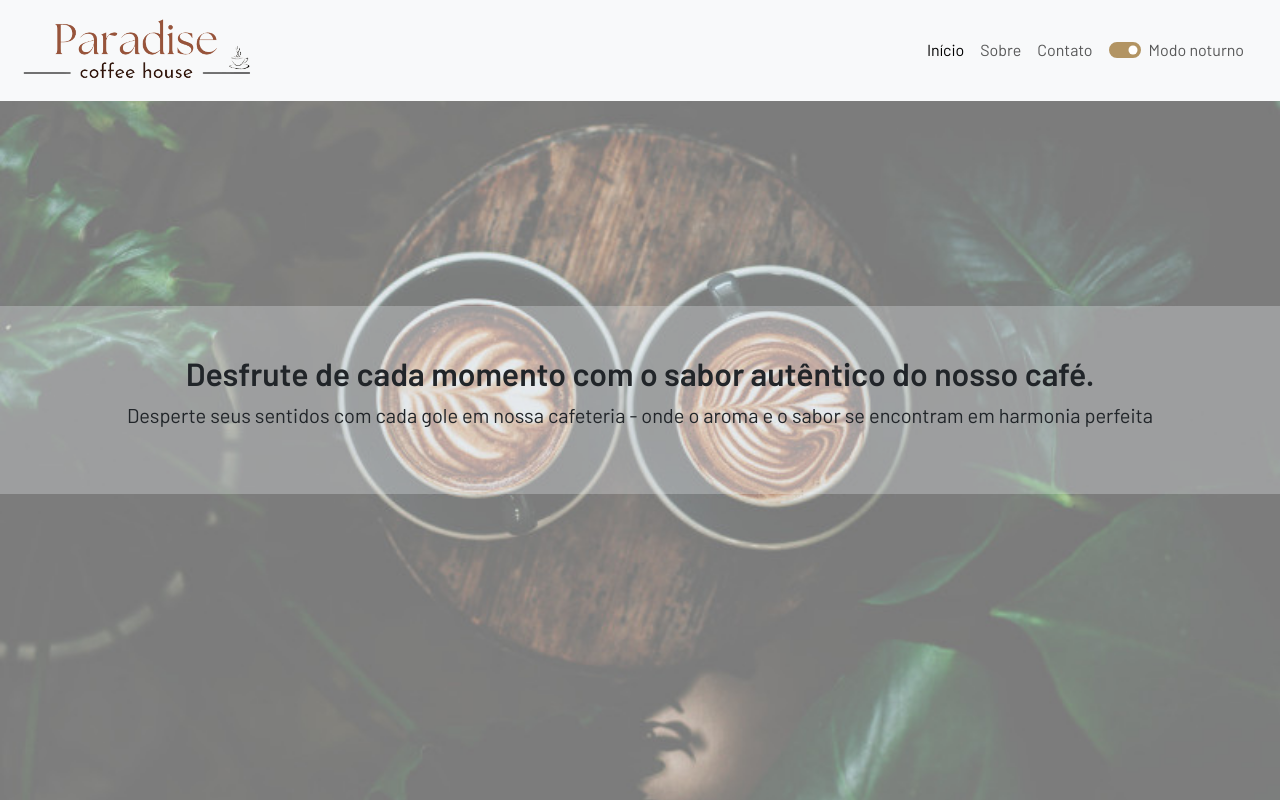
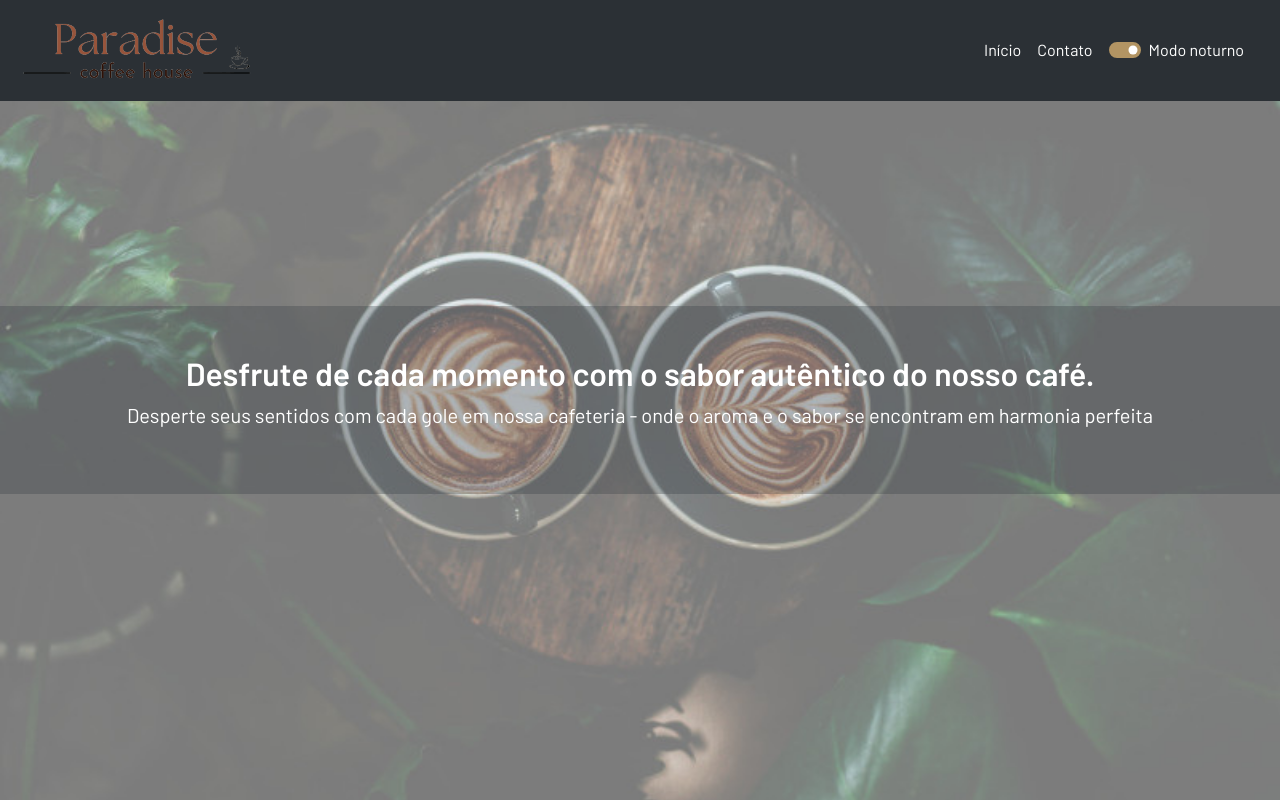
Before and after one commit to ericckao/frontend-bootstrap-paradisecoffee, a plain HTML site: page index.html in a window 1280 px wide. Both pictures are taken after a click on the switch "Modo noturno". Shown: the top 800 px of the page. Drawn offline with nearby package versions, Linux system fonts and the light colour scheme.

Commit message:
Inclusão do dark mode

```diff
--- a/index.html
+++ b/index.html
@@ -16,7 +16,7 @@
     <link rel="preconnect" href="https://fonts.gstatic.com" crossorigin>
     <link href="https://fonts.googleapis.com/css2?family=Barlow+Condensed:wght@700&family=Barlow:wght@400;600&display=swap" rel="stylesheet">
 </head>
-<body>
+<body data-bs-theme="light">
 
     <!-- NAVBAR OFFCANVAS -->
     <header>
@@ -37,16 +37,13 @@
                   <a class="nav-link active" aria-current="page" href="#">Início</a>
                 </li>
                 <li class="nav-item">
-                  <a class="nav-link" href="#">Sobre</a>
-                </li>
-                <li class="nav-item">
                   <a class="nav-link" href="#contato">Contato</a>
                 </li>
                 <li class="nav-item">
                   <a class="nav-link" href="#">
                     <div class="form-check form-switch">
-                      <input class="form-check-input" type="checkbox" role="switch" id="flexSwitchCheckDefault">
-                      <label class="form-check-label" for="flexSwitchCheckDefault">Modo noturno</label>
+                      <input class="form-check-input" type="checkbox" role="switch" id="modo-noturno">
+                      <label class="form-check-label" for="modo-noturno">Modo noturno</label>
                     </div></a>
                 </li>
             </div>
@@ -59,7 +56,7 @@
       <!-- Banner Paralax 1 -->
         <section class="banners banner-1 d-flex flex-column justify-content-center text-center">
             <div class="banners-titulo bg-body-secondary py-5">
-                <h2 class="fw-bold text-dark">Desfrute de cada momento com o sabor autêntico do nosso café.</h2>
+                <h2 class="fw-bold">Desfrute de cada momento com o sabor autêntico do nosso café.</h2>
                 <p class="fs-5">Desperte seus sentidos com cada gole em nossa cafeteria - onde o aroma e o sabor se encontram em harmonia perfeita</p>
             </div>
         </section>
@@ -103,7 +100,7 @@
         <!-- Banner Paralax 2 -->
         <section class="banners banner-2 d-flex flex-column justify-content-center text-center">
             <div class="banners-titulo bg-body-secondary py-5">
-                <h2 class="fw-bold text-dark">Portas abertas para todos os públicos</h2>
+                <h2 class="fw-bold">Portas abertas para todos os públicos</h2>
                 <p class="fs-5">Venha desfrutar do nosso ambiente calmo e confortável, onde o aconchego e a boa companhia de amigos se encontram para tornar cada momento único.</p>
             </div>
         </section>
@@ -496,5 +493,7 @@
     <script src="https://cdn.jsdelivr.net/npm/bootstrap@5.3.0-alpha2/dist/js/bootstrap.bundle.min.js"
     integrity="sha384-qKXV1j0HvMUeCBQ+QVp7JcfGl760yU08IQ+GpUo5hlbpg51QRiuqHAJz8+BrxE/N"
     crossorigin="anonymous"></script>
+
+    <script src="script.js"></script>
 </body>
 </html>
--- /dev/null
+++ b/script.js
@@ -0,0 +1,7 @@
+const inputCheck = document.querySelector('#modo-noturno')
+const elemento = document.querySelector('body')
+
+inputCheck.addEventListener('click', () => {
+    const modo = inputCheck.checked ? 'dark' : 'light'
+    elemento.setAttribute("data-bs-theme", modo)
+})
--- a/style.css
+++ b/style.css
@@ -60,3 +60,15 @@ body {
 .input-range::-webkit-slider-thumb, footer {
   background-color: var(--marrom-claro);
 }
+
+/* DARK MODE */
+[data-bs-theme="dark"] {
+  color: white;
+  .nav-link, .card-body, .offcanvas, .accordion, .btn {
+    --bs-nav-link-color: white;
+    --bs-card-color: white;
+    --bs-offcanvas-color: white;
+    --bs-body-color: white;
+    --bs-body-color: white;
+  }
+}
```
Also changed, not shown: 1 other file.
